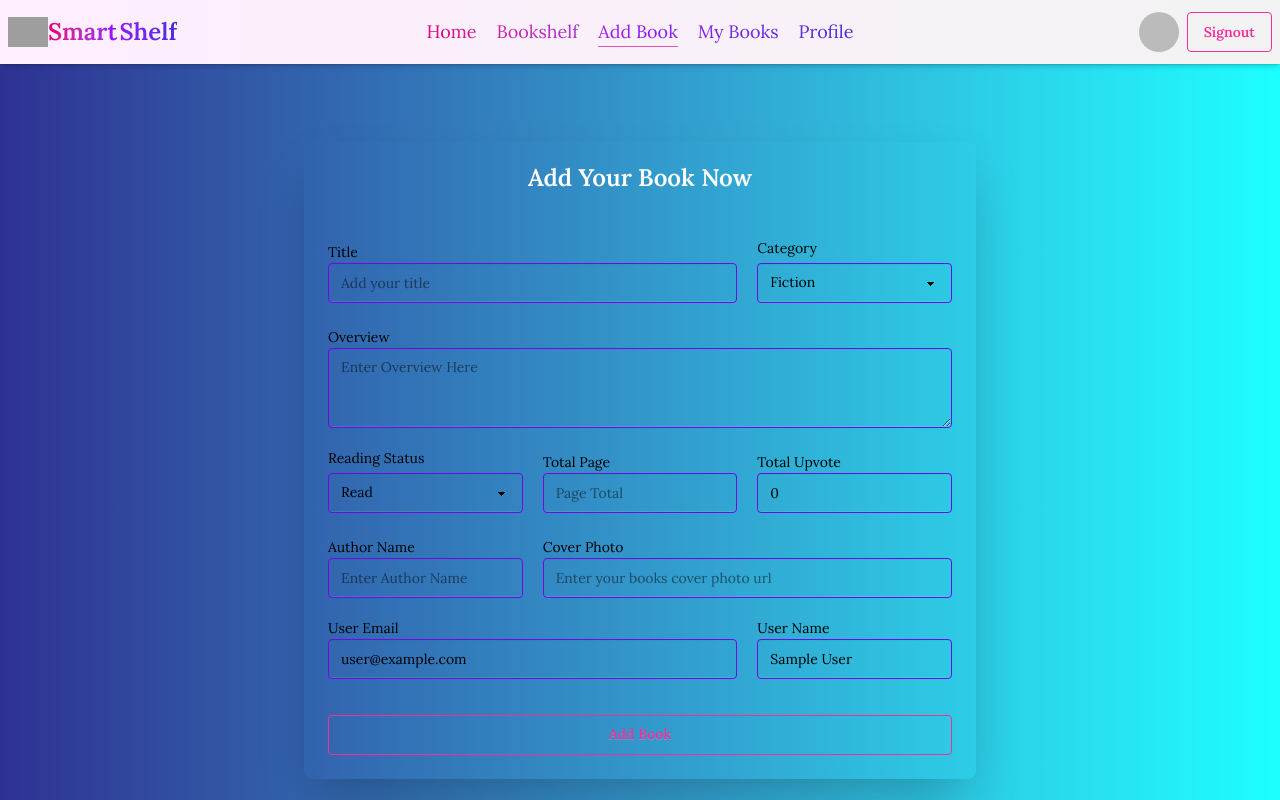
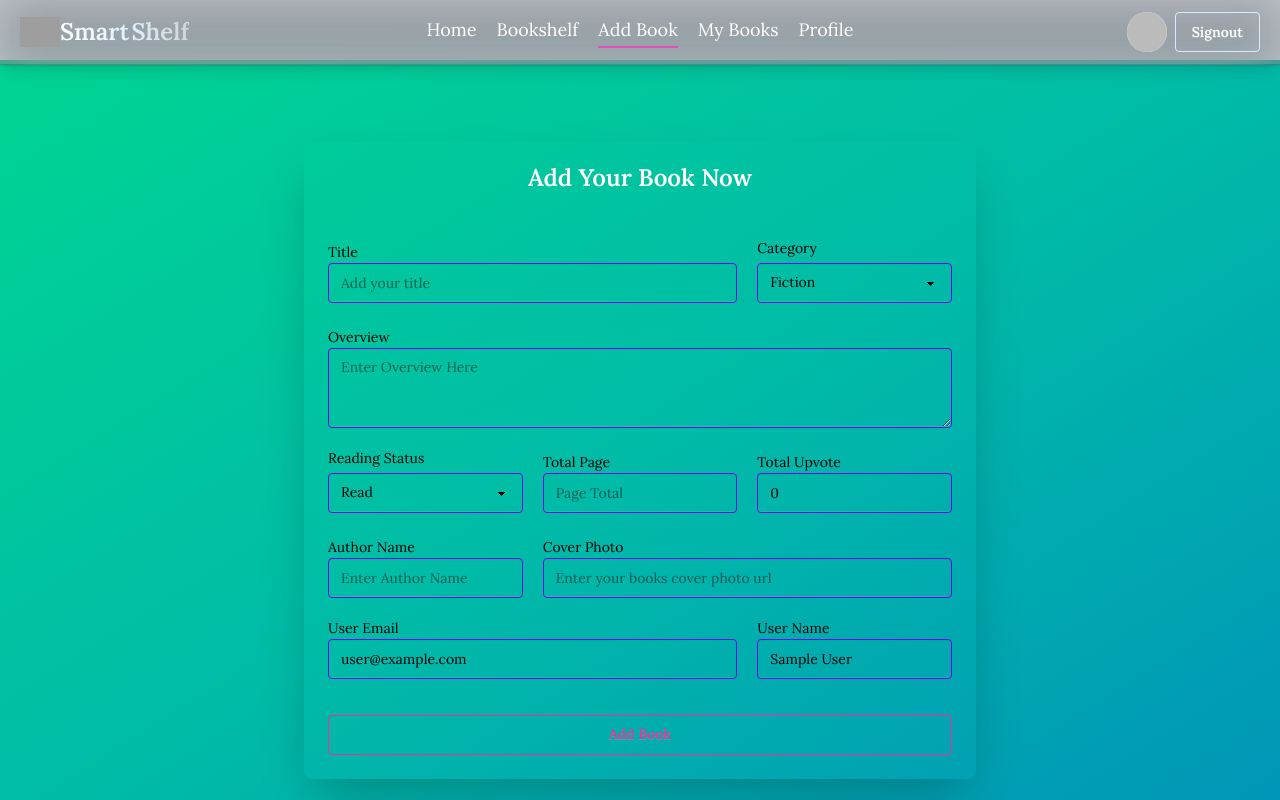
Before and after one commit to arafat-mr/smart-shelf-1, a React (Vite) app: page /addBook in a window 1280 px wide. Shown: the top 800 px of the page. Built offline with nearby package versions, Linux system fonts and the light colour scheme; no server answers; sample sign-in values are in the browser's storage; grey boxes are pictures that could not be loaded.

Commit message:
updated navbar

```diff
--- a/src/Components/AddBook/AddBook.jsx
+++ b/src/Components/AddBook/AddBook.jsx
@@ -37,18 +37,18 @@ const AddBook = () => {
 
   };
   return (
-    <div className="hero bg-base-200 min-h-screen w-full mt-15 md:-mt-15 lg:mt-15 bg-gradient-to-r from-[#2E3192] to-[#1BFFFF] ">
-      <div className="hero-content flex-col lg:flex-row-reverse  ">
+    <div className="hero bg-base-200 min-h-screen w-full mt-15 md:-mt-15 lg:mt-15 bg-gradient-to-br from-emerald-400 via-teal-500 to-cyan-600 ">
+      <div className="hero-content flex-col lg:flex-row-reverse   ">
         <div className="card  w-full  max-w-sm md:max-w-2xl shrink-0 shadow-2xl bg-trasnparent text-white ">
-          <h3 className="text-2xl text-center font-semibold p-5">
+          <h3 className="text-2xl text-center font-semibold p-5  ">
             Add Your Book Now
           </h3>
           <form
             onSubmit={handleForm}
-            className="card-body grid grid-cols-1 md:grid-cols-3 items-center gap-5"
+            className="card-body grid grid-cols-1 md:grid-cols-3 items-center gap-5 "
           >
             {/* title  */}
-            <div className="w-full md:col-span-2">
+            <div className="w-full md:col-span-2 ">
               <label className="label text-black ">Title</label>
               <input
                 type="text"
--- a/src/Components/Navbar/Navbar.css
+++ b/src/Components/Navbar/Navbar.css
@@ -1,5 +1,19 @@
-ul a.active {
-  border-bottom: 1px solid rgb(224, 82, 182);
+ul a {
+  position: relative;
+  padding-bottom: 4px; /* space for underline */
+}
 
-  transition: all 0.3s ease;
+ul a::after {
+  content: '';
+  position: absolute;
+  left: 0;
+  bottom: 0;
+  width: 0%;
+  height: 2px;
+  background-color: rgb(224, 82, 182);
+  transition: width 0.3s ease;
 }
+
+ul a.active::after {
+  width: 100%;
+}
--- a/src/Components/Navbar/Navbar.jsx
+++ b/src/Components/Navbar/Navbar.jsx
@@ -21,18 +21,46 @@ const Navbar = () => {
     })
   };
   const links = (
-    <>
-      <NavLink to="/">Home</NavLink>
+  <>
+    <NavLink
+      to="/"
+      className="transition-colors duration-300 hover:text-pink-500"
+    >
+      Home
+    </NavLink>
 
-      <NavLink to="/bookShelf">Bookshelf</NavLink>
-      <NavLink to="/addBook">Add Book</NavLink>
+    <NavLink
+      to="/bookShelf"
+      className="transition-colors duration-300 hover:text-pink-500"
+    >
+      Bookshelf
+    </NavLink>
 
-      <NavLink to="/myBooks">My Books </NavLink>
-      <NavLink to="/profile">Profile </NavLink>
-    </>
-  );
+    <NavLink
+      to="/addBook"
+      className="transition-colors duration-300 hover:text-pink-500"
+    >
+      Add Book
+    </NavLink>
+
+    <NavLink
+      to="/myBooks"
+      className="transition-colors duration-300 hover:text-pink-500"
+    >
+      My Books
+    </NavLink>
+
+    <NavLink
+      to="/profile"
+      className="transition-colors duration-300 hover:text-pink-500"
+    >
+      Profile
+    </NavLink>
+  </>
+);
+
   return (
-    <div className="navbar bg-transparent shadow-sm">
+    <div className="navbar bg-white/10 backdrop-blur-xl shadow-sm px-5" >
       <div className="navbar-start">
         <div className="dropdown ">
           <div
@@ -70,62 +98,41 @@ const Navbar = () => {
             src="https://i.ibb.co/ymbFQTnC/1-2eb8e33a-removebg-preview.png"
             alt=""
           />
-          <p className=" text-lg md:text-2xl bg-gradient-to-r from-pink-600 via-purple-600 to-indigo-700 bg-clip-text text-transparent font-semibold">
-            Smart <span className="-ml-1">Shelf</span>{" "}
-          </p>
+          <p className="text-lg md:text-2xl bg-gradient-to-r from-white via-sky-100 to-gray-300 bg-clip-text text-transparent font-semibold hover:text-black transition-all duration-300">
+  Smart <span className="-ml-1">Shelf</span>
+</p>
+
+
         </div>
       </div>
       <div className="navbar-center hidden lg:flex ">
-        <ul className="menu menu-horizontal px-1 space-x-5 bg-gradient-to-r from-pink-600 via-purple-600 to-indigo-700 bg-clip-text text-transparent text-lg">
+        <ul className="menu menu-horizontal px-1 space-x-5 text-white text-lg">
           {links}
         </ul>
       </div>
       <div className="navbar-end space-x-1 lg:space-x-2">
-        {/* {user ? (
-          <button
-            onClick={handleSIgnOut}
-            className="btn btn-outline btn-secondary hidden lg:flex"
-          >
-            Signout
-          </button>
-        ) : (
-          <>
-            {" "}
-            <Link
-              to="/login"
-              className="btn btn-outline btn-secondary hidden lg:flex"
-            >
-              Login
-            </Link>
-            <Link
-              to="/signup"
-              className="btn btn-outline btn-secondary hidden lg:flex"
-            >
-              SignUp
-            </Link>
-          </>
-        )} */}
+
         {user ? (<>
           <div className="bg-white rounded-full h-9 w-9 lg:h-10 lg:w-10 overflow-hidden"><img className="w-full h-full" src={user.photoURL} alt="" /></div>
           <button
             onClick={handleSIgnOut}
-            className="btn btn-outline btn-secondary btn-sm lg:btn-md  "
+            className="btn btn-outline btn-secondary btn-sm lg:btn-md  text-white border-blue-100 hover:bg-gray-300 hover:text-black "
           >
             Signout
           </button>
           </>
         ) : (
           <>
-          <div className="bg-white rounded-full h-9 w-9 lg:h-10 lg:w-10"><img src="https://i.ibb.co/fzJPDZJt/png-transparent-user-profile-computer-icons-login-user-avatars-thumbnail.png" alt="" /></div>
+          <div className="bg-white rounded-full h-9 w-9 lg:h-10 lg:w-10"><img src="https://i.ibb.co/qMCMB6Tq/360-F-229758328-7x8jw-Cwjt-BMm-C6rg-Fz-LFh-Zo-Ep-Lob-B6-L8.png" alt="" /></div>
             <Link
               to="/login"
-              className=" btn btn-sm btn-outline btn-secondary lg:btn-md  "
+              className=" btn btn-sm btn-outline btn-secondary lg:btn-md text-white border-blue-100 hover:bg-gray-300 hover:text-black"
             >
               Login
             </Link>
             <Link
               to="/signup"
-              className=" btn btn-sm  btn-outline btn-secondary lg:btn-md "
+              className=" btn btn-sm  btn-outline btn-secondary lg:btn-md text-white border-blue-100 hover:bg-gray-300 hover:text-black"
             >
               SignUp
             </Link>
--- a/src/Components/PopularBooks/PopularBooks.jsx
+++ b/src/Components/PopularBooks/PopularBooks.jsx
@@ -31,7 +31,7 @@ const PopularBooks = () => {
 
   return (
     <div
-      data-aos="fade-up"
+      // data-aos="fade-up"
       className="bg-[url('https://i.ibb.co/qLydTBzd/peter-rovder-X-5k-MOSx-Lzw-unsplash.jpg')] p-2 lg:p-5"
     >
       <h3 className="text-center text-lg md:text-2xl lg:text-4xl text-white font-semibold mt-3">
--- a/src/Components/Profile/Profile.jsx
+++ b/src/Components/Profile/Profile.jsx
@@ -1,31 +1,34 @@
+
+
+
 import React, { useContext, useEffect, useState } from "react";
 import { AuthContext } from "../../Context/AuthProvider";
 import MyPieChart from "../PieChart/PieChart";
-import noData from '../../assets/nodata.json.json'
+import noData from '../../assets/nodata.json.json';
 import Lottie from "lottie-react";
+import LoadingSpinner from "../Loading/Loading";
+
 const Profile = () => {
-  const { user,setLoading } = useContext(AuthContext);
+  const { user, setLoading } = useContext(AuthContext);
 
   const [data, setData] = useState([]);
-
-
-
+  const [loadingChart, setLoadingChart] = useState(true); // local loading for chart
 
   useEffect(() => {
     const fetchBooks = async () => {
       try {
-      // setLoading(true);
-      const res = await fetch(`https://virtual-bookshelf-server-ruddy.vercel.app/books?email=${user.email}`);
+        setLoadingChart(true);
+        const res = await fetch(
+          `https://virtual-bookshelf-server-ruddy.vercel.app/books?email=${user.email}`
+        );
         const result = await res.json();
         setData(result);
-
-
       } finally {
-      setLoading(false);
+        setLoadingChart(false);
       }
     };
     fetchBooks();
-}, [user.email,setLoading,user.accessToken]);
+  }, [user.email]);
 
   const normalizedData = data.map(book => ({
     ...book,
@@ -36,50 +39,45 @@ const filteredDataFiction = normalizedData.filter(cat => cat.book_category === '
   const filteredDataNonFiction = normalizedData.filter(cat => cat.book_category === 'non-fiction');
   const filteredDataFantasy = normalizedData.filter(cat => cat.book_category === 'fantasy');
 
-
-
-
+  if (loadingChart) {
+    return <LoadingSpinner />;
+  }
 
   return (
-    <div className=" ">
-      <div className="hero  ">
-        <div className="hero-content flex-col lg:flex-row lg:gap-20 ">
-          <div className="bg-black h-52 w-52 rounded-full overflow-hidden  mt-20 lg:mt-24">
+    <div>
+      <div className="hero">
+        <div className="hero-content flex-col lg:flex-row lg:gap-20">
+          <div className="bg-black h-52 w-52 rounded-full overflow-hidden mt-20 lg:mt-24">
             <img
               src={user.photoURL}
-              className=" h-full w-full rounded-lg shadow-2xl"
+              className="h-full w-full rounded-lg shadow-2xl"
+              alt="User"
             />
           </div>
 
           <div>
-            <h1 className=" text-2xl md:text-5xl font-bold">My Profile Info</h1>
-            <p className="py-2 text-2xl font-semibold">
-              Name : {user.displayName}
-            </p>
+            <h1 className="text-2xl md:text-5xl font-bold">My Profile Info</h1>
+            <p className="py-2 text-2xl font-semibold">Name : {user.displayName}</p>
             <p className="py-2 text-2xl font-semibold">Email : {user.email}</p>
           </div>
         </div>
       </div>
+
       <h3 className="text-center text-3xl font-semibold md:text-4xl lg:text-5xl mt-10">
         Summary of my books
       </h3>
 
-
-      {
-        data && data.length ? <>
+      {data && data.length ? (
         <div className="pie">
-
-
-
-
-        <div className="flex flex-col lg:flex-row items-center justify-center gap-5  ">
-          <div className="w-full lg:w-1/2 h-80 mb-5 ">
+          <div className="flex flex-col lg:flex-row items-center justify-center gap-5">
+            <div className="w-full lg:w-1/2 h-80 mb-5">
               <MyPieChart
                 filteredDataFiction={filteredDataFiction}
                 filteredDataNonFiction={filteredDataNonFiction}
-            filteredDataFantasy={filteredDataFantasy}  />
+                filteredDataFantasy={filteredDataFantasy}
+              />
             </div>
-          <div className="space-y-4 text-lg font-semibold  lg:mt-20">
+            <div className="space-y-4 text-lg font-semibold lg:mt-20">
               <div className="flex flex-col lg:flex-row items-center gap-3">
                 <span className="inline-block w-38 h-8 lg:w-48 lg:h-12 bg-[#0088FE] rounded"></span>
                 <span>Fiction</span>
@@ -95,16 +93,14 @@ const filteredDataFantasy = normalizedData.filter(cat => cat.book_category === '
             </div>
           </div>
         </div>
-        </>:
-        <div className="flex flex-col items-center justify-center h-96 ">
-   <Lottie animationData={noData} style={{width:'300px'}}>
-
-   </Lottie>
-  <p className="text-xl md:text-3xl lg:text-4xl font-semibold text-red-600 ">No data available to display chart</p>
+      ) : (
+        <div className="flex flex-col items-center justify-center h-96">
+          <Lottie animationData={noData} style={{ width: "300px" }} />
+          <p className="text-xl md:text-3xl lg:text-4xl font-semibold text-red-600">
+            No data available to display chart
+          </p>
         </div>
-
-      }
-
+      )}
     </div>
   );
 };
--- a/src/Components/Root/Root.jsx
+++ b/src/Components/Root/Root.jsx
@@ -18,8 +18,7 @@ const Root = () => {
     return (
         <div >
           {/*  */}
-            <span className='fixed top-0 w-full  z-50 bg-gradient-to-r from-[#ffeeff] to-[#f3f3f3]
-        backdrop-blur-3xl shadow-md '>
+            <span className='fixed top-0 w-full  z-50 bg-gray-800/30 backdrop-blur-xl border-b border-gray-500/25 shadow-lg  '>
 
             <Navbar />
             </span>
```
Lines whose indentation alone changed are shown as unchanged.
